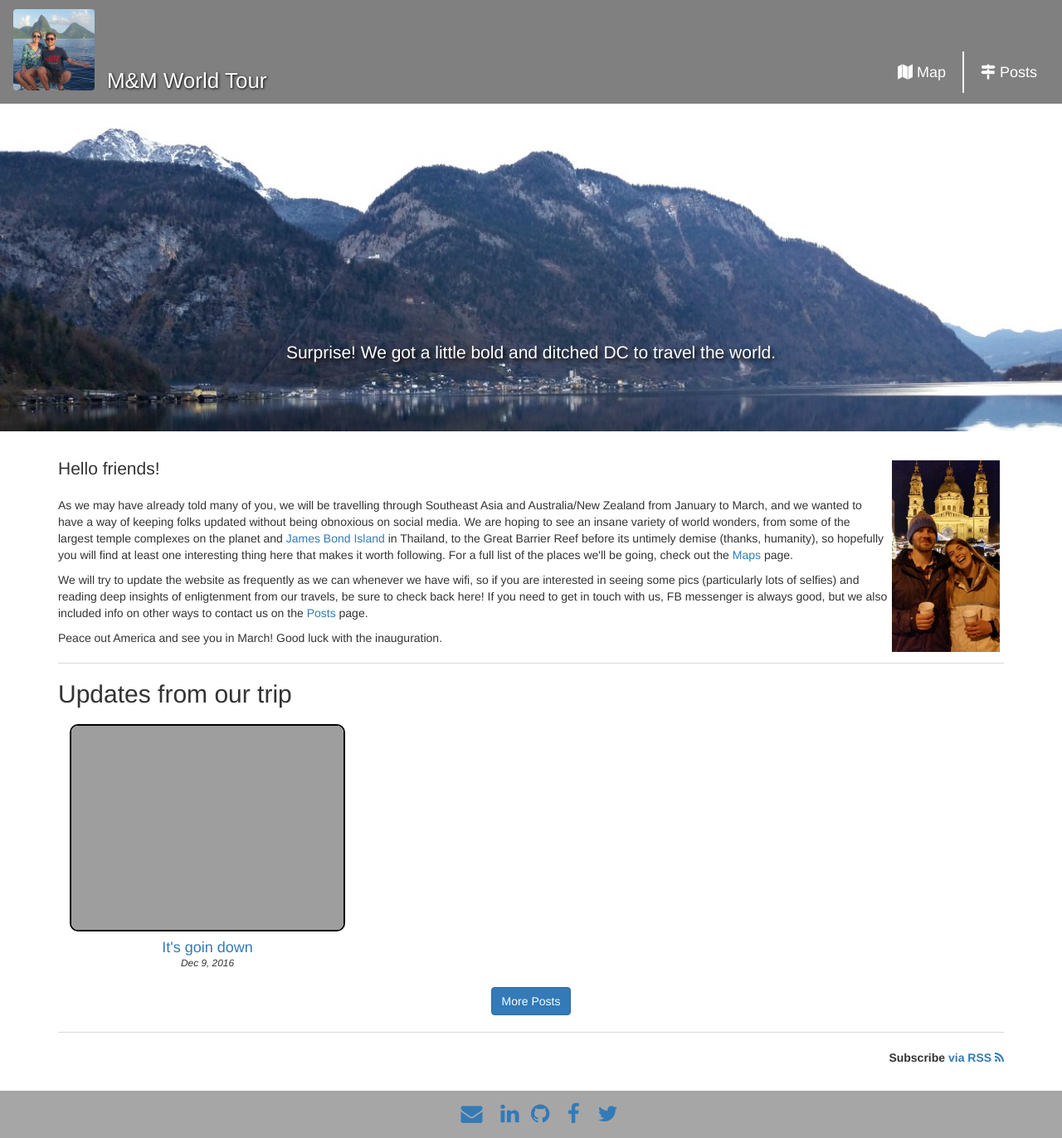
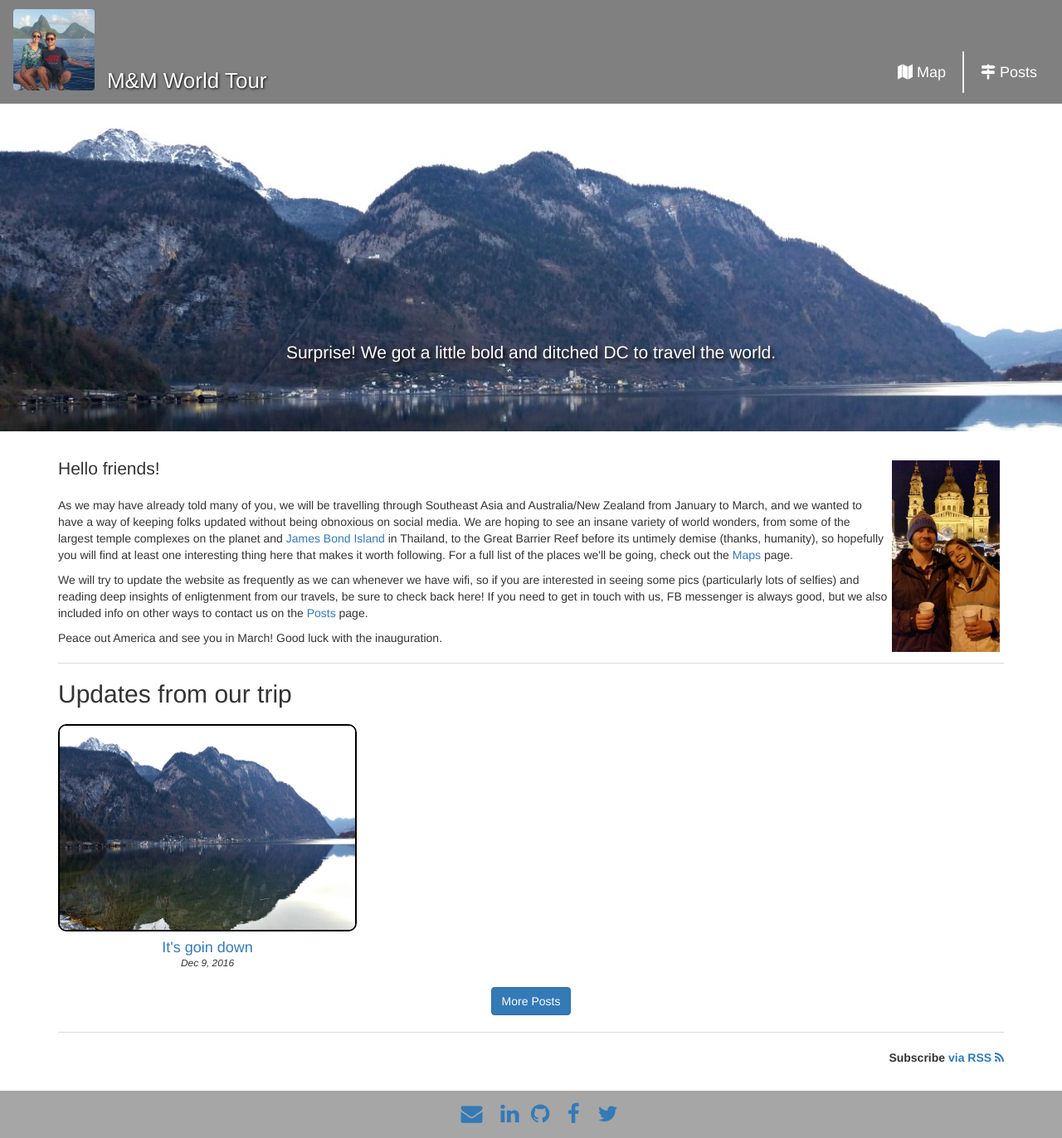
Before and after one commit to michaelrenzi/worldtour, a Jekyll site: the page built from index.html, in a window 1280 px wide and 1372 px high. Shown: the whole window at 83% size. Built offline with Jekyll 4.4.1, drawn with Linux system fonts in a browser that asks for light colours; nearby versions of some CDN libraries.

Commit message:
updated homepage image

```diff
--- a/index.html
+++ b/index.html
@@ -16,7 +16,7 @@ excerpt: "Surprise! We got a little bold and ditched DC to travel the world."
   <div class="row">
     {% for post in site.posts limit:6 %}
       <div class="col-lg-4 col-md-6 col-sm-12">
-          <p><a class="post-link" href="{{ post.url | prepend: site.baseurl }}"><img src="{{ site.baseurl }}/{{ post.img }}" class="img-responsive post-image-home" /></a></p>
+          <p><a class="post-link" href="{{ post.url | prepend: site.baseurl }}"><img src="{{ post.img }}" class="img-responsive post-image-home" /></a></p>
           <div class="caption">
             <h4 class="centered"><a class="post-link" href="{{ post.url | prepend: site.baseurl }}">{{ post.title | escape }}</a></h5>
             <p class="small centered"><em>{{ post.date | date: "%b %-d, %Y"  }}</em></p>
```
